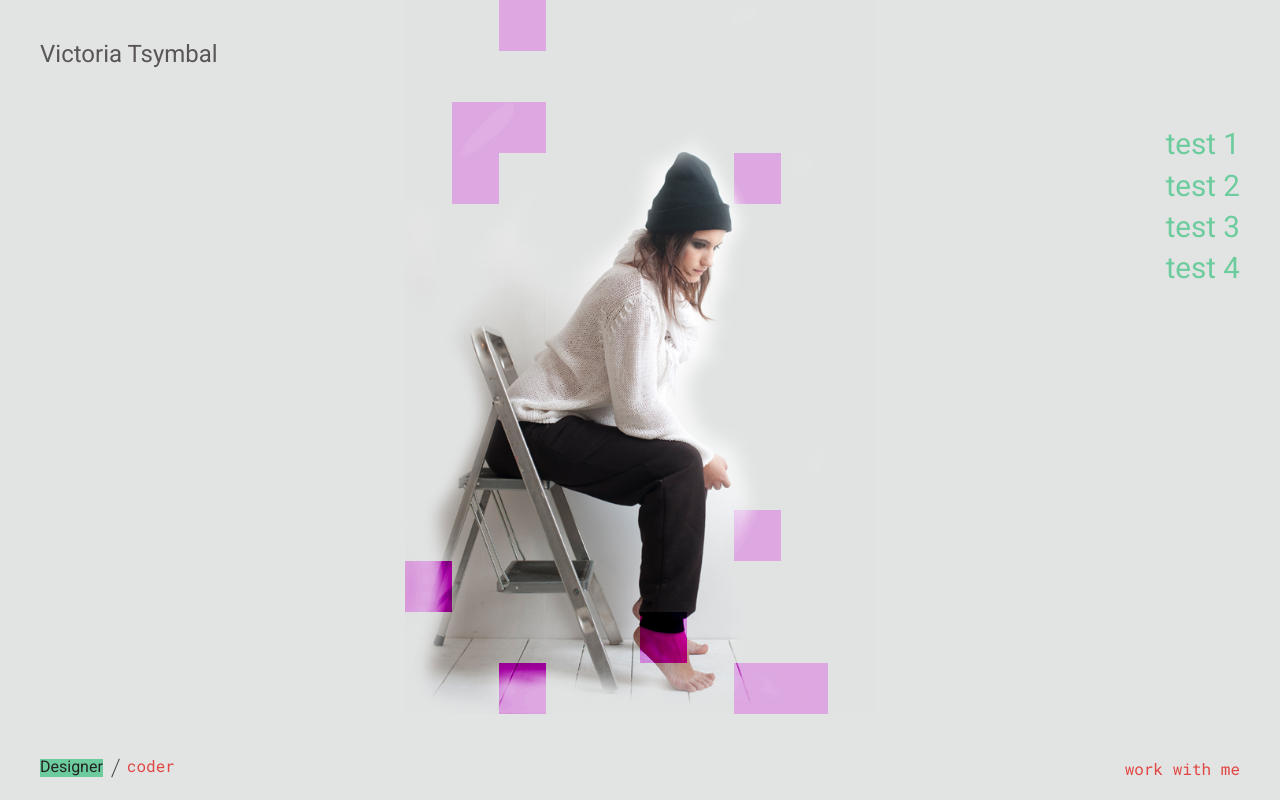
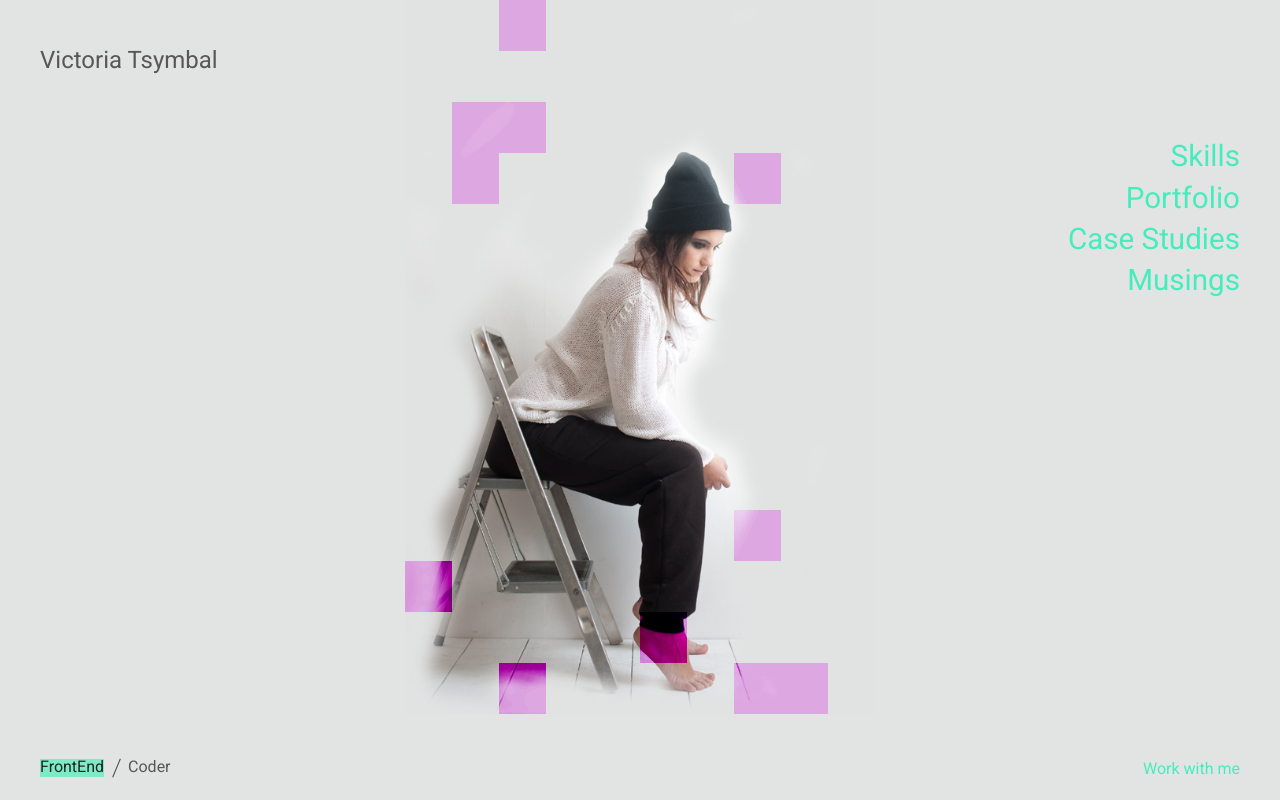
Before and after one commit to tstori/Resume, a plain HTML site: page index.html in a window 1280 px wide. Drawn offline with Linux system fonts and the light colour scheme.

Commit message:
block menu + code img

```diff
--- a/css/style.css
+++ b/css/style.css
@@ -21,7 +21,7 @@ main {
 
 a {
 	text-decoration: none;
-	color: #6dcc9e;
+	color: #41edbdfa;
 	outline: none;
 	cursor: pointer;
 }
@@ -270,7 +270,7 @@ a:focus {
 .switch__item--current {
 	pointer-events: none;
 	color: #232323;
-	background-color: #6dcc9e;
+	background-color: rgb(42 240 176 / 54%);
 }
 
 .mode--code .switch__item--current {
--- a/index.html
+++ b/index.html
@@ -1,5 +1,5 @@
 <!DOCTYPE html>
-<html lang="ru">
+<html lang="ru" class="no-js">
     <head>
         <title>Data Steward/Designer Victoria Tsmbal</title>
         <meta charset="UTF-8">
@@ -12,7 +12,7 @@
     </head>
     <body>
         <main>
-            <div class="pieces" style="background-image: url(img/normal.jpg)" data-img-alt="url(img/alt.jpg)" data-img-code="url(img/code.jpg)"></div>
+            <div class="pieces" style="background-image: url(img/normal.jpg)" data-img-alt="url(img/alt.jpg)" data-img-code="url(img/code.png)"></div>
             <div class="overlay overlay--hidden"></div>
             <div class="content">
 				<div class="content__inner">
@@ -20,13 +20,19 @@
 						<h2 class="title">
 							<span class="title__inner mode mode--design" data-switch data-glitch>Victoria Tsymbal</span>
 						</h2>
+						<div class="controls">
+							<button class="btn btn--menu mode mode--design" data-switch>
+								<svg class="icon icon--menu"><use xlink:href="#icon-menu"></use></svg>
+								<svg class="icon icon--menu-alt"><use xlink:href="#icon-menu-alt"></use></svg>
+							</button>
+						</div>
 					</div>
 					<div class="menu">
 						<ul class="menu__inner">
-							<li class="menu__item"><a class="menu__link" data-switch>test 1</a></li>
-							<li class="menu__item"><a class="menu__link" data-switch>test 2</a></li>
-							<li class="menu__item"><a class="menu__link" data-switch>test 3</a></li>
-							<li class="menu__item"><a class="menu__link" data-switch>test 4</a></li>
+							<li class="menu__item"><a class="menu__link" data-switch>Skills</a></li>
+							<li class="menu__item"><a class="menu__link" data-switch>Portfolio</a></li>
+							<li class="menu__item"><a class="menu__link" data-switch>Case Studies</a></li>
+							<li class="menu__item"><a class="menu__link" data-switch>Musings</a></li>
 						</ul>
 					</div>
 					<div class="menu menu--code">
@@ -34,18 +40,17 @@
 							<li class="menu__item"><a class="menu__link" data-switch>On Coding</a></li>
 							<li class="menu__item"><a class="menu__link" data-switch>Experiments</a></li>
 							<li class="menu__item"><a class="menu__link" data-switch>Current Projects</a></li>
-							<li class="menu__item"><a class="menu__link" data-switch>Tutorials</a></li>
+							<li class="menu__item"><a class="menu__link" data-switch>Personal Information</a></li>
 							<li class="menu__item"><a class="menu__link" data-switch>> Find me on GitHub</a></li>
 						</ul>
 					</div>
 					<div class="content__bottom">
 						<div class="switch mode mode--design">
-                            <a class="switch__item switch__item--current">Designer</a>
-                            <a class="switch__item"><span class="mode mode--code" data-switch data-glitch>Coder</span></a>
+							<a class="switch__item switch__item--current">FrontEnd</a>
+							<a class="switch__item"><span class="mode mode--design" data-switch data-glitch>Coder</span></a>
 						</div>
 						<div class="link-wrap">
-                            <a class="contact-link mode mode--code" data-switch data-glitch>Work with me</a>
-                        </div>
+							<a class="contact-link mode mode--design" data-switch data-glitch>Work with me</a>
 						</div>
 					</div>
 			</div>
```
Also changed, not shown: js/main.js (+0 -10 lines), img/code.jpg, img/code.png (added). Lines whose indentation alone changed are shown as unchanged.
